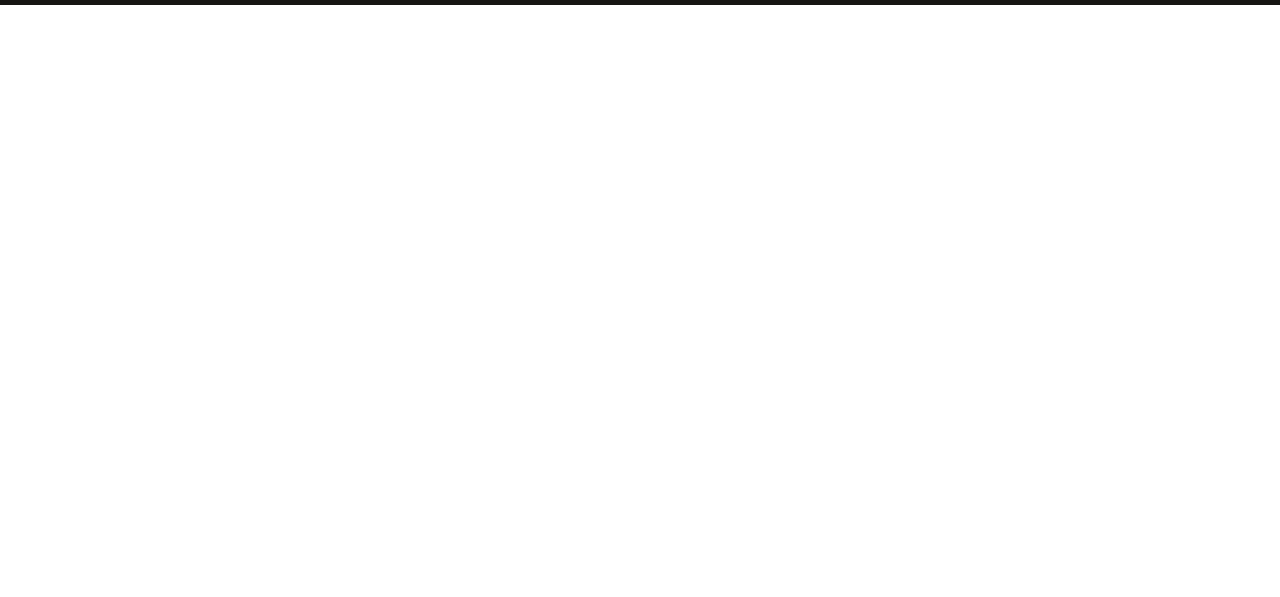
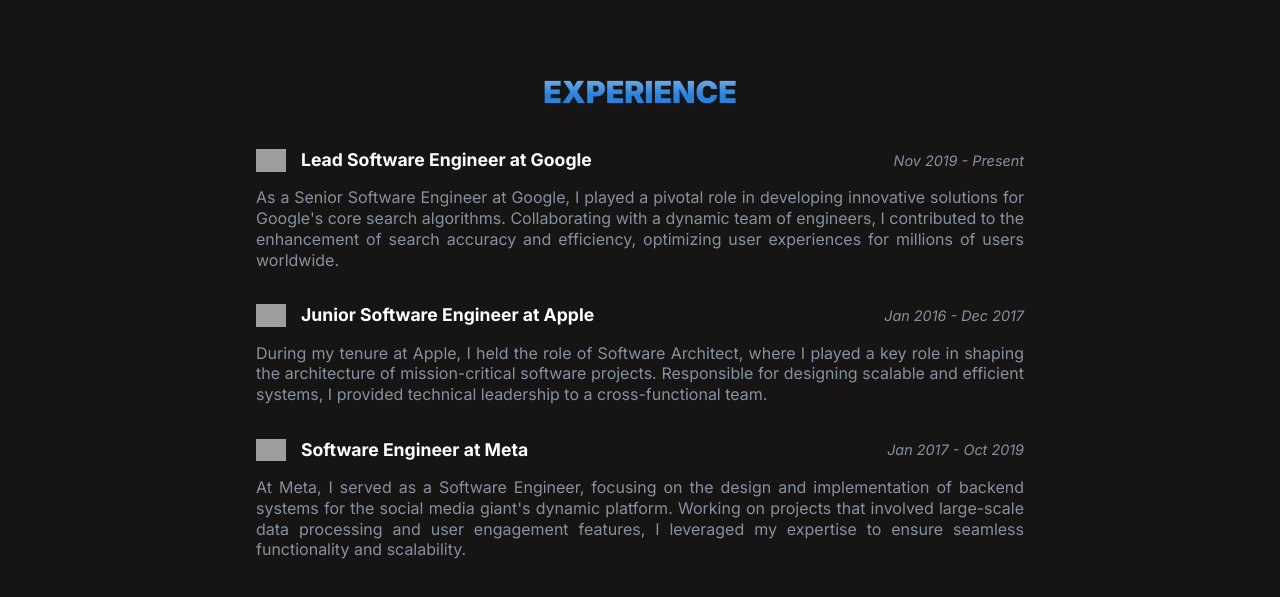
Before and after one commit to rohitjaiswal-3878/Portfolio, a React (Vite) app: page /contact in a window 1280 px wide. Shown: the part 1737-2334 px from the top of the page. Before the commit the page ends 1742 px from the top, so only its background shows below. Built offline with nearby package versions, Linux system fonts and the light colour scheme; grey boxes are pictures that could not be loaded.

Commit message:
Created job Experience section.

```diff
--- a/src/App.jsx
+++ b/src/App.jsx
@@ -2,8 +2,9 @@
 import "./App.css";
 import Navbar from "./components/Navbar/Navbar";
 import ProfileDetails from "./components/ProfileDetials/ProfileDetails";
-import Experience from "./components/Experience/Experience";
+import Experience from "./components/ExperienceWith/Experience";
 import Projects from "./components/Projects/Projects";
+import Exp from "./components/Experiences/Exp";
 
 function App() {
   return (
@@ -12,6 +13,7 @@
       <ProfileDetails />
       <Experience />
       <Projects />
+      <Exp />
     </>
   );
 }
--- /dev/null
+++ b/src/components/Experiences/Exp.jsx
@@ -0,0 +1,64 @@
+import React from "react";
+import "./index.css";
+
+function Exp() {
+  const experiences = [
+    {
+      iconURL:
+        "https://cdn4.iconfinder.com/data/icons/logos-brands-7/512/google_logo-google_icongoogle-512.png",
+      position: "Lead Software Engineer",
+      companyName: "Google",
+      startDate: "Nov 2019",
+      endDate: "Present",
+      description:
+        "As a Senior Software Engineer at Google, I played a pivotal role in developing innovative solutions for Google's core search algorithms. Collaborating with a dynamic team of engineers, I contributed to the enhancement of search accuracy and efficiency, optimizing user experiences for millions of users worldwide.",
+    },
+    {
+      iconURL:
+        "https://www.freepnglogos.com/uploads/apple-logo-png/image-apple-logo-trubetskoy-fisher-wiki-8.png",
+      position: "Junior Software Engineer",
+      companyName: "Apple",
+      startDate: "Jan 2016",
+      endDate: "Dec 2017",
+      description:
+        "During my tenure at Apple, I held the role of Software Architect, where I played a key role in shaping the architecture of mission-critical software projects. Responsible for designing scalable and efficient systems, I provided technical leadership to a cross-functional team.",
+    },
+    {
+      iconURL:
+        "https://encrypted-tbn0.gstatic.com/images?q=tbn:ANd9GcR86kDWkquaiBSCj1nHaJTsCTNlVPH0GR4H2w&s",
+      position: "Software Engineer",
+      companyName: "Meta",
+      startDate: "Jan 2017",
+      endDate: "Oct 2019",
+      description:
+        "At Meta, I served as a  Software Engineer, focusing on the design and implementation of backend systems for the social media giant's dynamic platform. Working on projects that involved large-scale data processing and user engagement features, I leveraged my expertise to ensure seamless functionality and scalability.",
+    },
+  ];
+  return (
+    <div className="job-experience">
+      <div className="job-experience-container">
+        <h1>Experience</h1>
+        <div className="job-experiences">
+          {experiences.map((exp, index) => (
+            <div className="exp-details" key={index}>
+              <div className="exp-details-heading">
+                <p>
+                  <img src={exp.iconURL} alt="company icon" />
+                  <span>
+                    {exp.position} at {exp.companyName}
+                  </span>
+                </p>
+                <p className="exp-details-period">
+                  {exp.startDate} - {exp.endDate}
+                </p>
+              </div>
+              <p className="exp-details-description">{exp.description}</p>
+            </div>
+          ))}
+        </div>
+      </div>
+    </div>
+  );
+}
+
+export default Exp;
--- /dev/null
+++ b/src/components/Experiences/index.css
@@ -0,0 +1,75 @@
+.job-experience {
+    background-color: #161513;
+    color: white;
+    box-sizing: border-box;
+    padding: 60px 0px 20px 0px;
+}
+
+.job-experience-container {
+    box-sizing: border-box;
+    width: 60%;
+    margin: 0 auto;
+    text-align: center;
+}
+
+.job-experience-container h1 {
+    font-size: 1.9rem;
+    text-transform: uppercase;
+    font-weight: 900;
+    color: #fff;
+    background-image: -webkit-linear-gradient(270deg, #fff -47%, #2783de 55%);
+    background-clip: text;
+    -webkit-background-clip: text;
+    text-fill-color: transparent;
+    -webkit-text-fill-color: transparent;
+}
+
+.job-experiences {
+    margin: 30px auto;
+    display: flex;
+    flex-direction: column;
+    align-items: center;
+    gap: 30px;
+}
+
+.exp-details {
+    max-width: 820px;
+    min-width: 300px;
+}
+
+.exp-details-heading {
+    display: flex;
+    justify-content: space-between;
+    align-items: center;
+    height: 30px;
+    margin-bottom: 12px;
+}
+
+.exp-details-heading p {
+    display: flex;
+    align-items: center;
+    gap: 15px;
+}
+
+.exp-details-heading p span {
+    font-size: 1.1rem;
+    font-weight: 700;
+}
+
+.exp-details-period {
+    font-size: 0.9rem;
+    font-weight: 400;
+    color: #8491a0;
+    font-style: italic;
+}
+.exp-details-heading img {
+    height: 100%;
+    width: 30px;
+    object-fit: contain;
+}
+
+.exp-details-description {
+    text-align: justify;
+    color: #8491a0;
+    line-height: 1.3;
+}
--- a/src/components/Projects/index.css
+++ b/src/components/Projects/index.css
@@ -6,16 +6,16 @@
 }
 
 .projects-container {
-    width: 60%;
+    max-width: 60%;
     box-sizing: border-box;
     margin: 0 auto;
     text-align: center;
 
 }
 .projects-container h1 {
-    font-size: 1.7rem;
+    font-size: 1.9rem;
     text-transform: uppercase;
-    font-weight: 800;
+    font-weight: 900;
     color: #FFFFFF;
     background-image: -webkit-linear-gradient(270deg, #FFFFFF -47%, #df582d 55%);
     background-clip: text;
```
Also changed, not shown: src/components/ExperienceWith/Experience.jsx (renamed from src/components/Experience/Experience.jsx), src/components/ExperienceWith/index.css (renamed from src/components/Experience/index.css).
